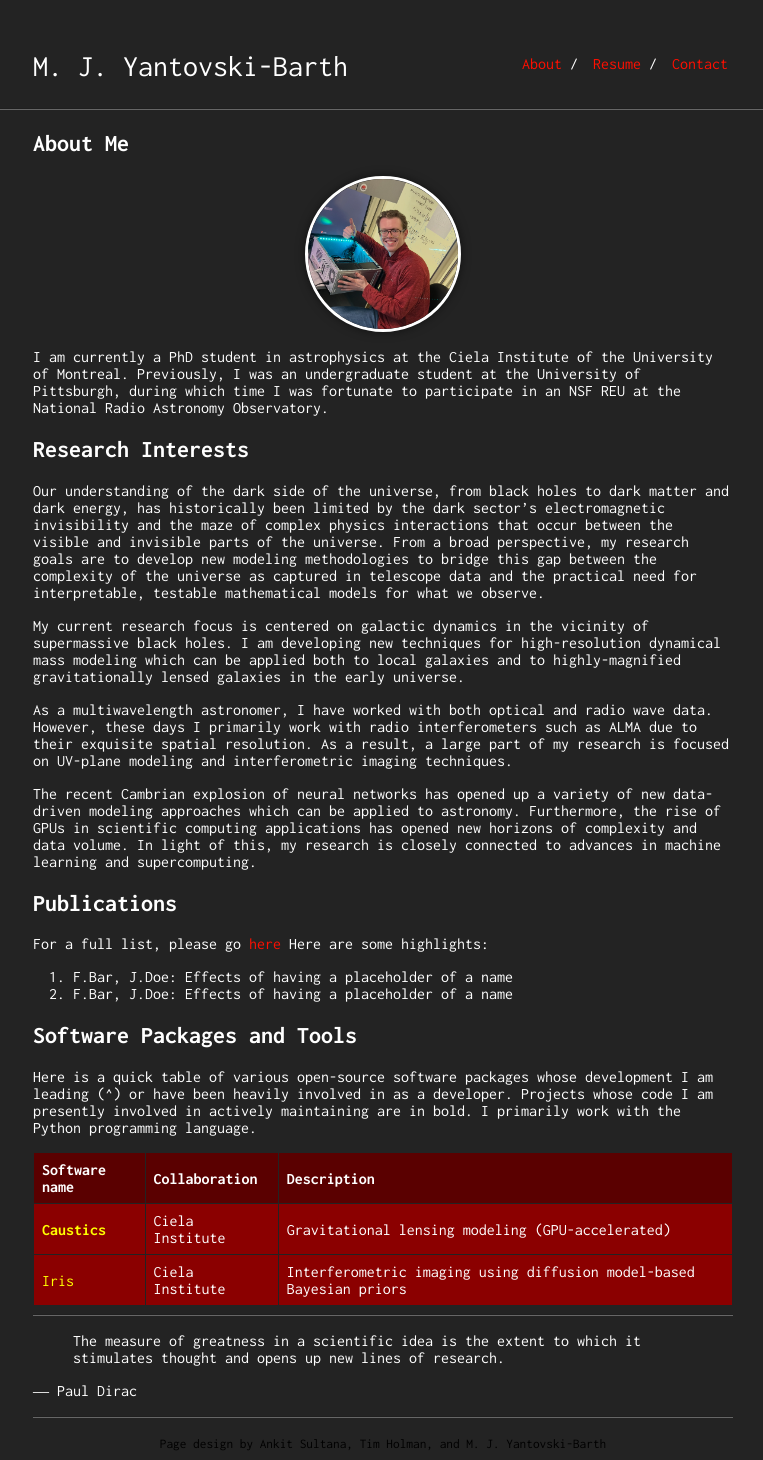
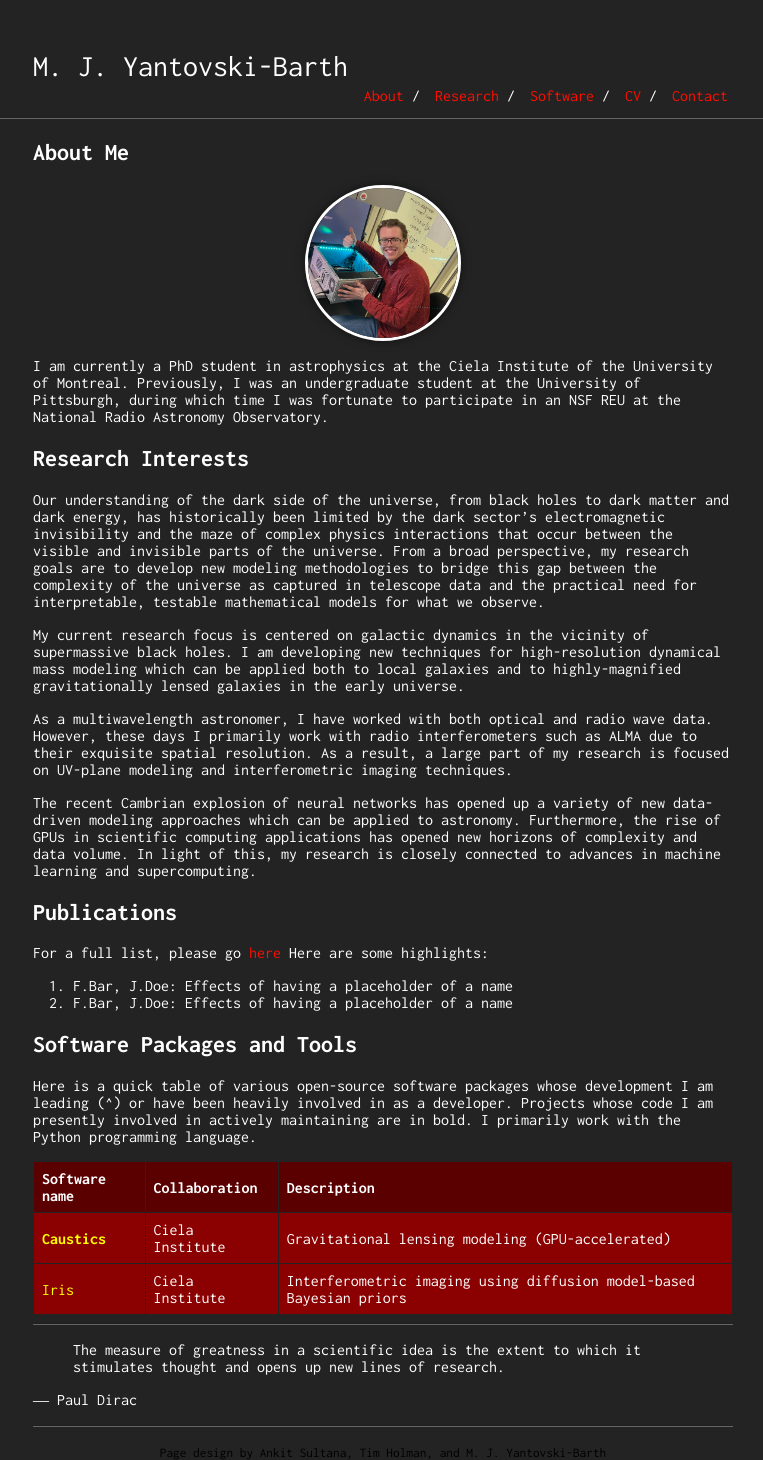
Before and after one commit to mjyb16/mjyb16.github.io, a Jekyll site: the page built from index.md, in a window 1280 px wide. Shown: the whole page, without its empty margins (257-1020 px from the left). Built offline with Jekyll 4.4.1, drawn with Linux system fonts in a browser that asks for light colours; our own code applies the rules of GitHub Pages for plain Markdown files.

Commit message:
Update _config.yml

```diff
--- a/_config.yml
+++ b/_config.yml
@@ -18,7 +18,11 @@ sass:
 nav:
  - name: "About"
    link: "/"
- - name: "Resume"
+ - name: "Research"
+   link: "research"
+ - name: "Software"
+   link: "software"
+ - name: "CV"
    link: "resume.pdf"
  - name: "Contact"
    link: "contact"
```
